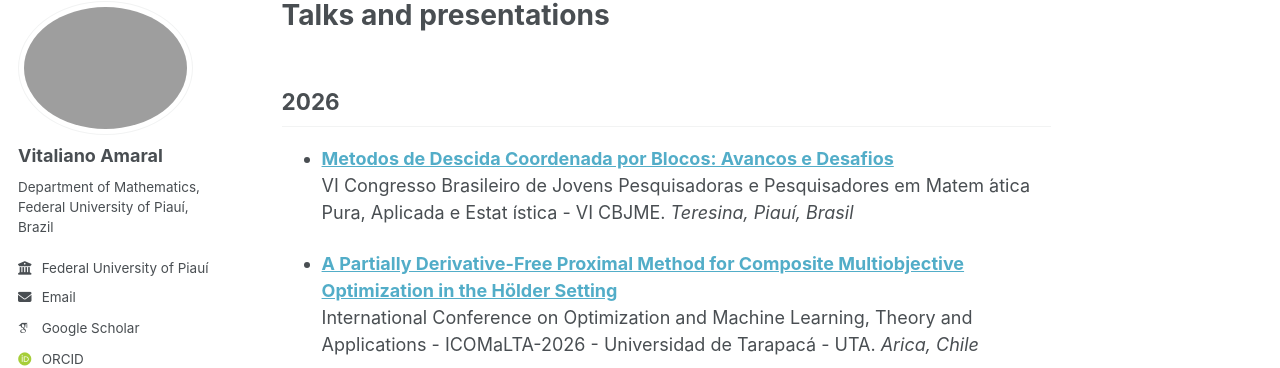
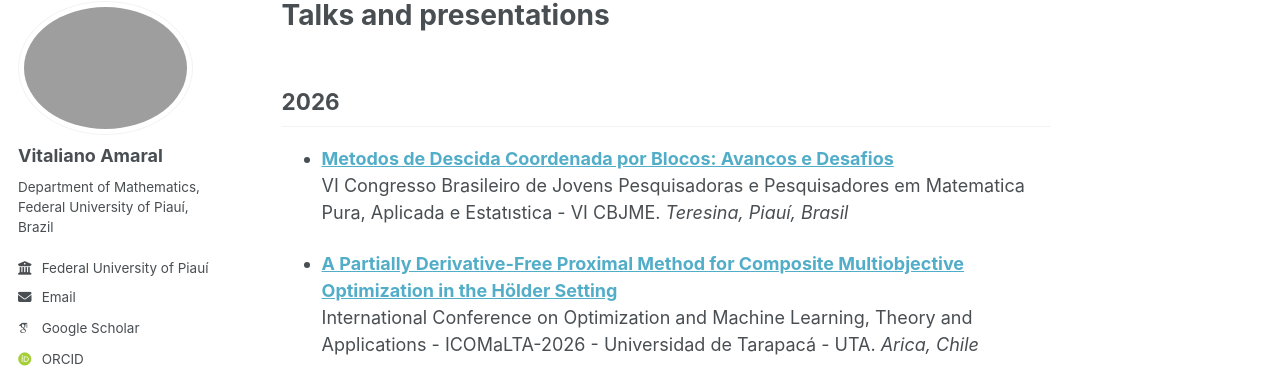
Before and after one commit to vitalianoamaral/vitalianoamaral.github.io, a Jekyll site: the page built from _pages/talksandpresentations.md, in a window 1280 px wide and 900 px high. Shown: the part 98-466 px from the top of the window. Built offline with Jekyll 4.4.1, drawn with Linux system fonts in a browser that asks for light colours; some web fonts are replaced.

Commit message:
Fix spelling in talks and presentations section
Correct spelling errors in conference details.

```diff
--- a/_pages/talksandpresentations.md
+++ b/_pages/talksandpresentations.md
@@ -6,7 +6,7 @@ author_profile: true
 ---
 ## 2026
 - **[Metodos de Descida Coordenada por Blocos: Avancos e Desafios]()**
-  VI Congresso Brasileiro de Jovens Pesquisadoras e Pesquisadores em Matem ́atica Pura, Aplicada e Estat ́ıstica - VI CBJME. *Teresina, Piauí, Brasil*
+  VI Congresso Brasileiro de Jovens Pesquisadoras e Pesquisadores em Matematica Pura, Aplicada e Estatıstica - VI CBJME. *Teresina, Piauí, Brasil*
 
 - **[A Partially Derivative-Free Proximal Method
 for Composite Multiobjective Optimization
```
